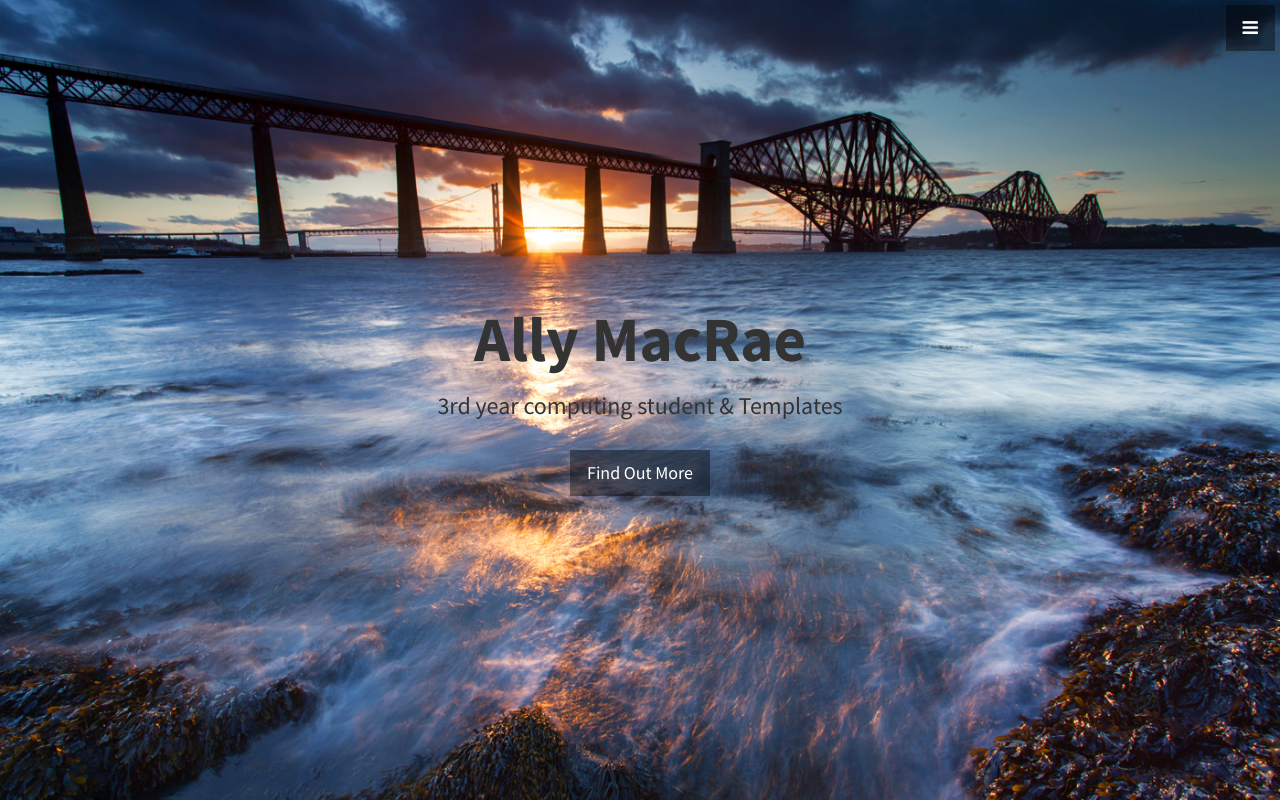
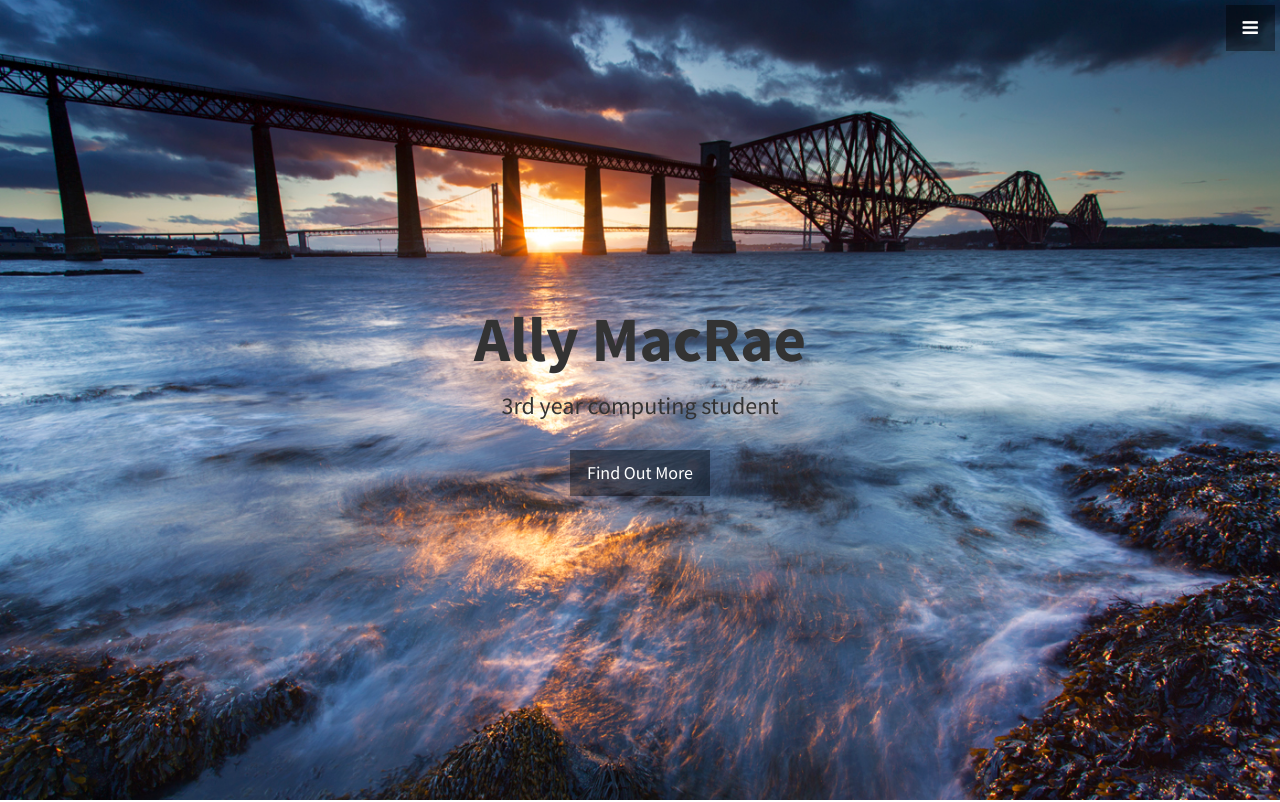
Before and after one commit to AllyMac/PHPtest, a plain HTML site: page index.html in a window 1280 px wide. Shown: the top 802 px of the page. Drawn offline with Linux system fonts and the light colour scheme.

Commit message:
second bootstrap template

```diff
--- a/index.html
+++ b/index.html
@@ -62,7 +62,7 @@
     <header id="top" class="header">
         <div class="text-vertical-center">
             <h1>Ally MacRae</h1>
-            <h3>3rd year computing student &amp; Templates</h3>
+            <h3>3rd year computing student</h3>
             <br>
             <a href="#about" class="btn btn-dark btn-lg">Find Out More</a>
         </div>
```
